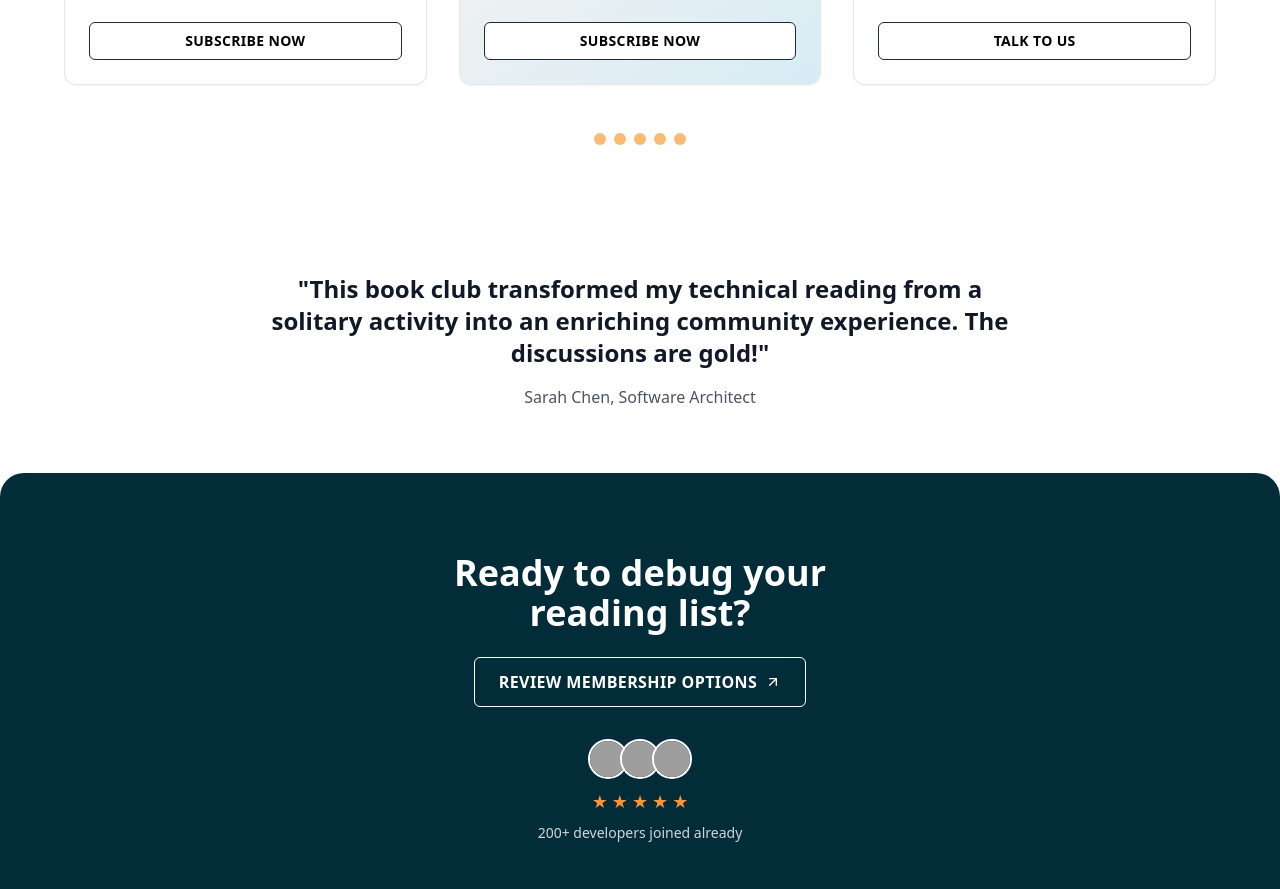
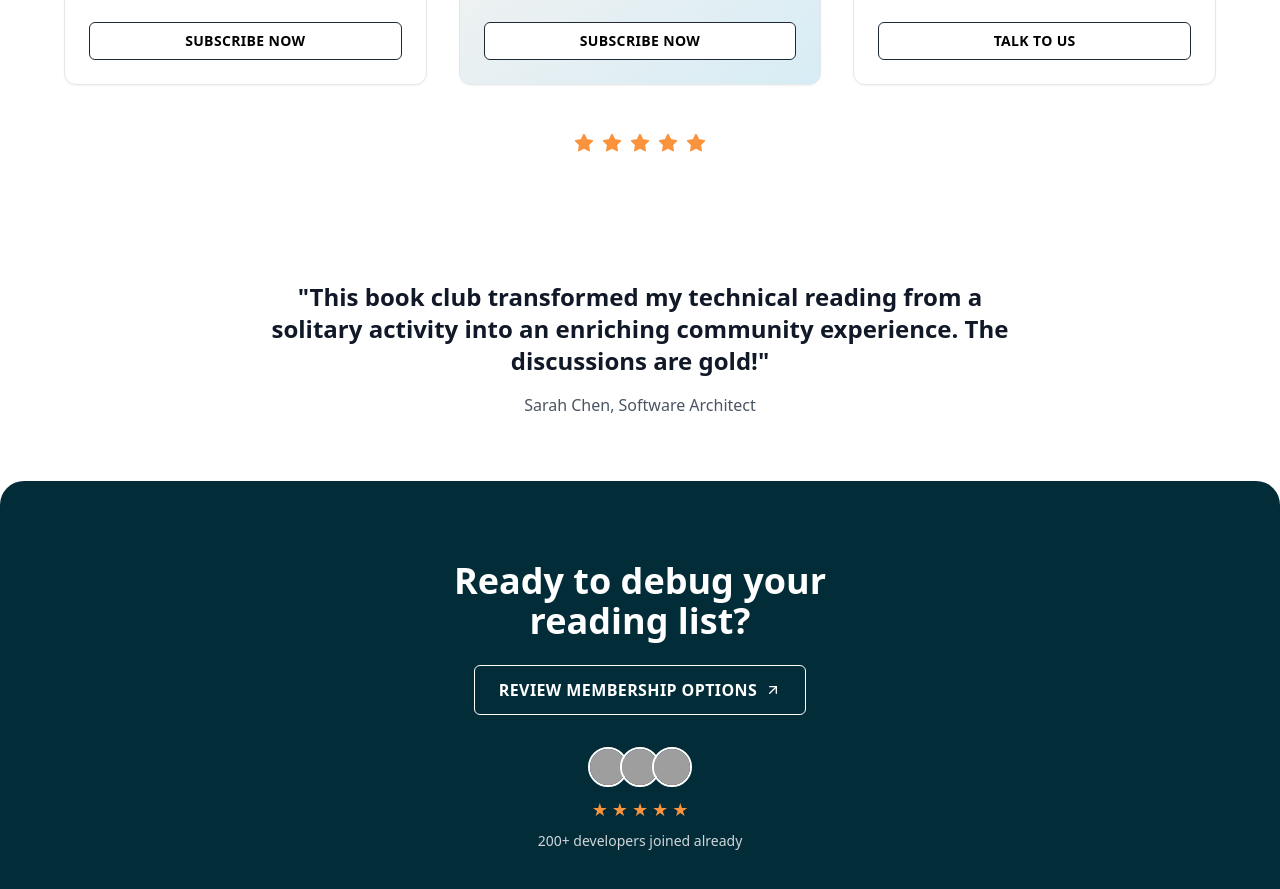
Before and after one commit to chiamaka-30/landingpage, a React (Vite) app: page / in a window 1280 px wide. Shown: the part 2780-3669 px from the top of the page. Built offline with nearby package versions, Linux system fonts and the light colour scheme; grey boxes are pictures that could not be loaded.

Commit message:
Update MembershipOptions.tsx

```diff
--- a/src/components/MembershipOptions.tsx
+++ b/src/components/MembershipOptions.tsx
@@ -1,5 +1,5 @@
 import React from "react";
-import { Check } from "lucide-react";
+import { Check, Star } from "lucide-react";
 
 const plans = [
   {
@@ -79,12 +79,10 @@ const MembershipOptions = () => {
         ))}
       </div>
 
+      {/* Star Icons */}
       <div className="flex justify-center mt-12 space-x-2">
         {[...Array(5)].map((_, i) => (
-          <div
-            key={i}
-            className="w-3 h-3 bg-orange-300 rounded-full"
-          />
+          <Star key={i} size={20} className="text-orange-400 fill-orange-400" />
         ))}
       </div>
     </section>
```
